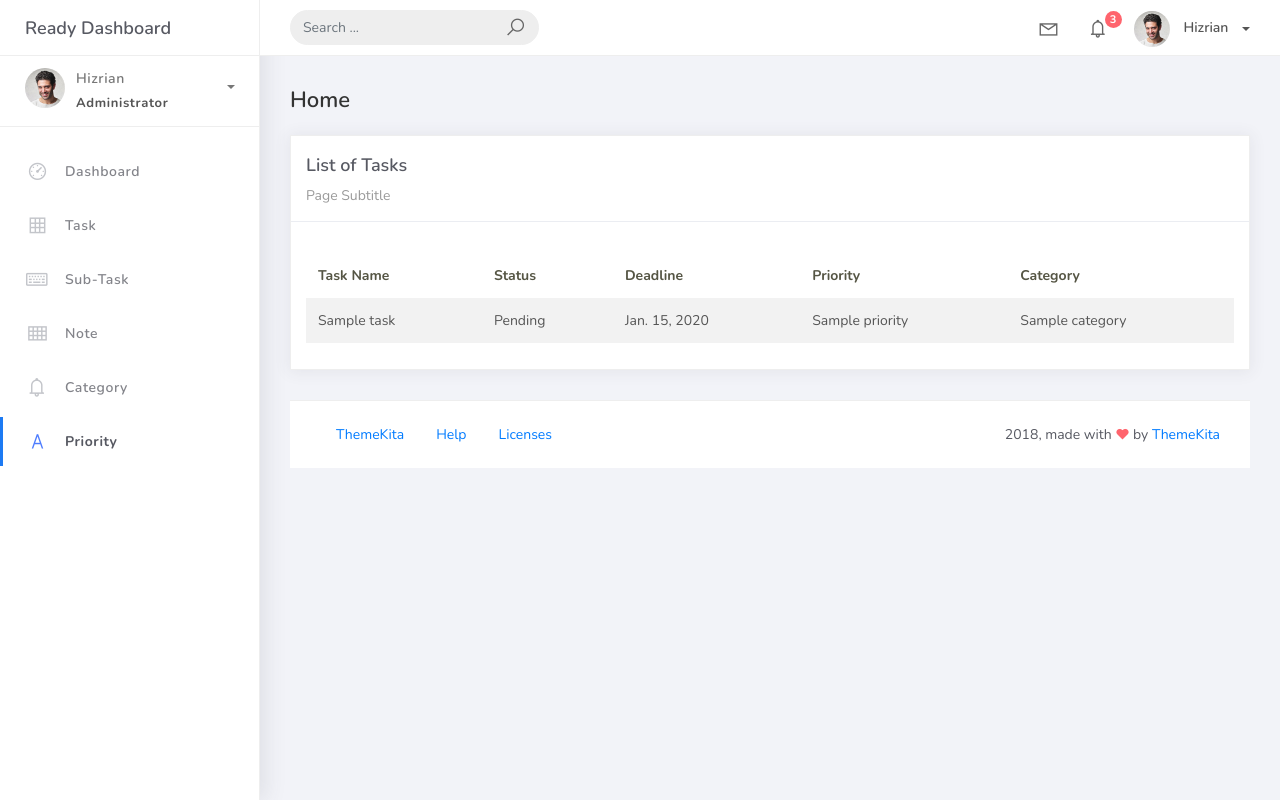
After one commit to lalaaivy/hangarin, a Django app: page /task_list in a window 1280 px wide. The commit adds this page. Run offline with Django 5.2, Linux system fonts and the light colour scheme; tables that the repository leaves empty hold one stand-in row (values such as "Sample post"); some libraries are stand-ins or nearby versions.

Commit message:
modified task view

```diff
--- a/projectsite/hangarin/views.py
+++ b/projectsite/hangarin/views.py
@@ -6,3 +6,9 @@ class HomePageView(ListView):
     model = Task
     context_object_name = 'home'
     template_name = "home.html"
+
+class TaskList(ListView):
+    model = Task
+    context_object_name = 'task'
+    template_name = "task_list.html"
+    paginate_by = 5
--- a/projectsite/projectsite/urls.py
+++ b/projectsite/projectsite/urls.py
@@ -1,9 +1,10 @@
 from django.contrib import admin
 from django.urls import path
-from hangarin.views import HomePageView
+from hangarin.views import HomePageView, TaskList
 from hangarin import views
 
 urlpatterns = [
     path('admin/', admin.site.urls),
     path('', views.HomePageView.as_view(), name='home'),
+    path('task_list', TaskList.as_view(), name='task-list'),
 ]
--- a/projectsite/templates/base.html
+++ b/projectsite/templates/base.html
@@ -104,7 +104,7 @@
 							</ul>
 						</li>
 						<li class="nav-item dropdown">
-							<a class="dropdown-toggle profile-pic" data-toggle="dropdown" href="#" aria-expanded="false"> <img src="{% static 'img/profile.jpg' %}" alt="user-img" width="36" class="img-circle> <span >Hizrian</span></span> </a>
+							<a class="dropdown-toggle profile-pic" data-toggle="dropdown" href="#" aria-expanded="false"> <img src="{% static 'img/profile.jpg' %}" alt="user-img" width="36" class="img-circle"> <span>Hizrian</span></span> </a>
 							<ul class="dropdown-menu dropdown-user">
 								<li>
 									<div class="user-box">
@@ -123,7 +123,6 @@
 									<div class="dropdown-divider"></div>
 									<a class="dropdown-item" href="#"><i class="fa fa-power-off"></i> Logout</a>
 								</ul>
-								<!-- /.dropdown-user -->
 							</li>
 						</ul>
 					</div>
@@ -174,7 +173,7 @@
 							</a>
 						</li>
 						<li class="nav-item">
-							<a href="components.html">
+							<a href="{% url 'task-list' %}">
 								<i class="la la-table"></i>
                                 <p>Task</p>
 							</a>
--- /dev/null
+++ b/projectsite/templates/task_list.html
@@ -0,0 +1,40 @@
+{% extends 'base.html' %} {% load static %} {% block content %}
+<div class="content">
+    <div class="container-fluid">
+        <h4 class="page-title">Home</h4>
+        <div class="row">
+            <div class="col-md-12">
+                <div class="card">
+                    <div class="card-header">
+                        <div class="card-title">List of Tasks</div>
+                        <div class="card-category">Page Subtitle</div>
+                    </div>
+                    <div class="card-body">
+                        <table class="table table-striped mt-3">
+                            <thead>
+                                <tr>
+                                    <th scope="col">Task Name</th>
+                                    <th scope="col">Status</th>
+                                    <th scope="col">Deadline</th>
+                                    <th scope="col">Priority</th>
+                                    <th scope="col">Category</th>
+                                </tr>
+                            </thead>
+                            <tbody>
+                                {% for object in object_list %}
+                                <tr>
+                                    <td>{{ object.task_name}}</td>
+                                    <td>{{ object.task_status}}</td>
+                                    <td>{{ object.task_deadline}}</td>
+                                    <td>{{ object.task_priority}}</td>
+                                    <td>{{ object.task_category}}</td>
+                                </tr>
+                                {% endfor %}
+                            </tbody>
+                        </table>
+                        {% include 'includes/pagination.html' %}
+                    </div>
+                </div>
+            </div>
+        </div>
+        {% endblock %}
```
